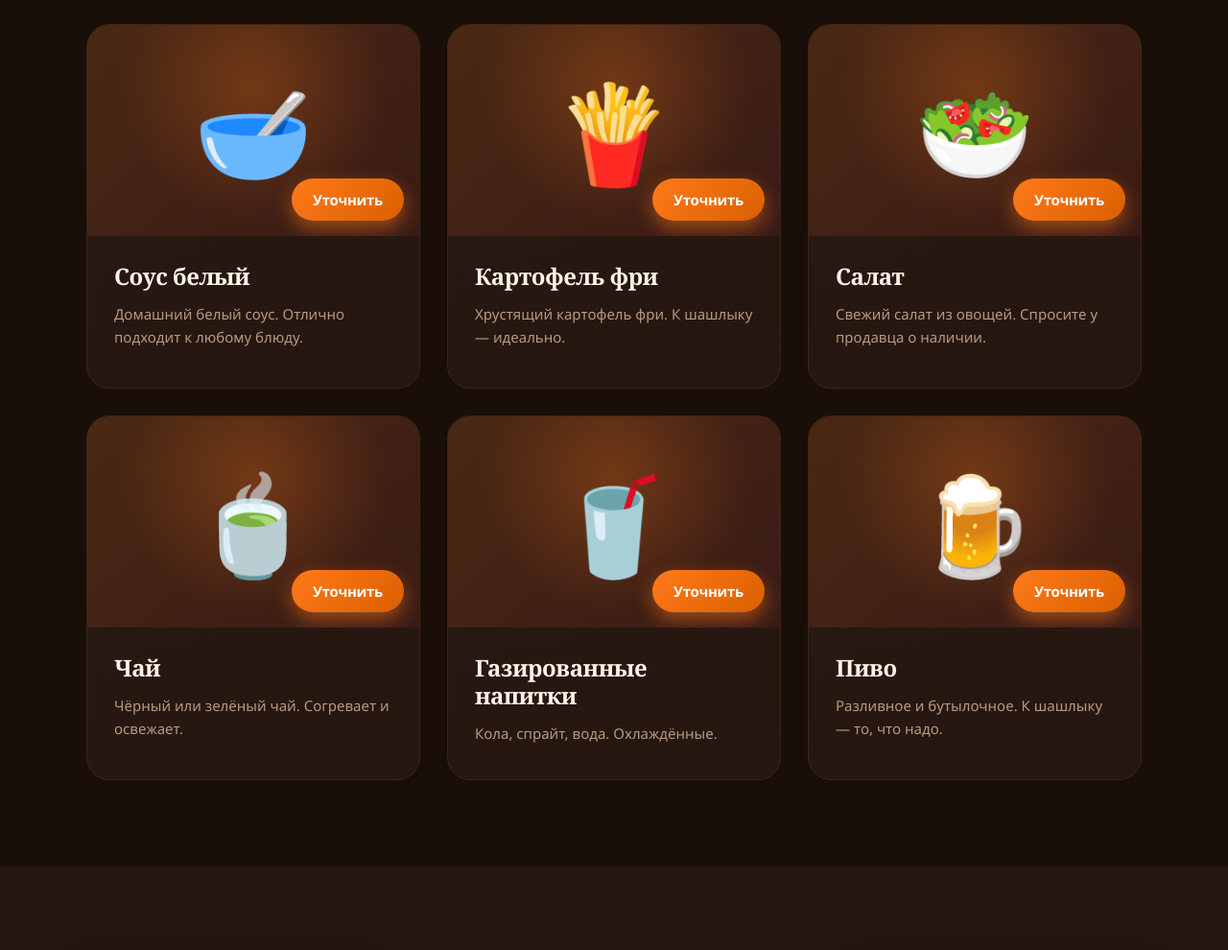
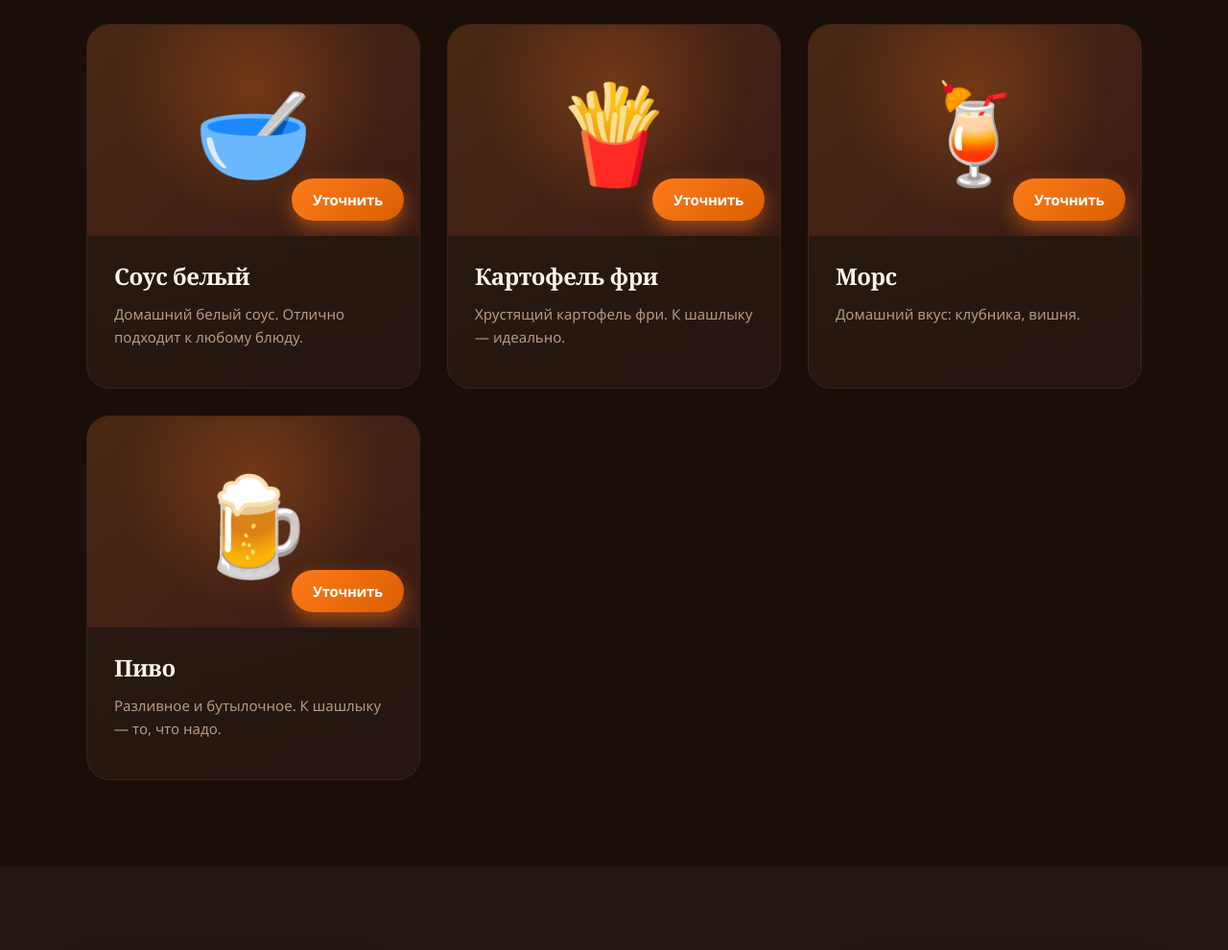
Before and after one commit to leskasaitru-cmyk/kebab, a plain HTML site: page index.html in a window 1280 px wide. Shown: the part 2309-3299 px from the top of the page at 96% size. Drawn offline with Linux system fonts and the light colour scheme.

Commit message:
Update index.html

```diff
--- a/index.html
+++ b/index.html
@@ -616,7 +616,7 @@
 
       <div class="dish">
         <div class="dish-photo">
-          <div class="icon">🥩</div>
+          <div class="icon">🐟</div>
           <a href="#booking" class="dish-cta">Уточнить</a>
         </div>
         <div class="dish-body">
@@ -632,13 +632,13 @@
         </div>
         <div class="dish-body">
           <div class="dish-name">Бургер</div>
-          <p class="dish-desc">Фирменный бургер с котлетой и свежими овощами.</p>
+          <p class="dish-desc">Фирменный бургер с сочной котлетой и свежими овощами.</p>
         </div>
       </div>
 
       <div class="dish">
         <div class="dish-photo">
-          <div class="icon">🌭</div>
+          <div class="icon">🍡</div>
           <a href="#booking" class="dish-cta">Уточнить</a>
         </div>
         <div class="dish-body">
@@ -660,7 +660,7 @@
 
       <div class="dish">
         <div class="dish-photo">
-          <div class="icon">🍄</div>
+          <div class="icon">🍄‍🟫</div>
           <a href="#booking" class="dish-cta">Уточнить</a>
         </div>
         <div class="dish-body">
@@ -715,34 +715,12 @@
 
       <div class="dish">
         <div class="dish-photo">
-          <div class="icon">🥗</div>
+          <div class="icon">🍹</div>
           <a href="#booking" class="dish-cta">Уточнить</a>
         </div>
         <div class="dish-body">
-          <div class="dish-name">Салат</div>
-          <p class="dish-desc">Свежий салат из овощей. Спросите у продавца о наличии.</p>
-        </div>
-      </div>
-
-      <div class="dish">
-        <div class="dish-photo">
-          <div class="icon">🍵</div>
-          <a href="#booking" class="dish-cta">Уточнить</a>
-        </div>
-        <div class="dish-body">
-          <div class="dish-name">Чай</div>
-          <p class="dish-desc">Чёрный или зелёный чай. Согревает и освежает.</p>
-        </div>
-      </div>
-
-      <div class="dish">
-        <div class="dish-photo">
-          <div class="icon">🥤</div>
-          <a href="#booking" class="dish-cta">Уточнить</a>
-        </div>
-        <div class="dish-body">
-          <div class="dish-name">Газированные напитки</div>
-          <p class="dish-desc">Кола, спрайт, вода. Охлаждённые.</p>
+          <div class="dish-name">Морс</div>
+          <p class="dish-desc">Домашний вкус: клубника, вишня.</p>
         </div>
       </div>
 
@@ -837,7 +815,7 @@
         <div class="note">Заказ и доставка</div>
       </div>
 
-      <a href="https://vk.com/shashlychnaya_olenegorsk" target="_blank" rel="noopener" class="contact-card">
+      <a href="https://vk.ru/shashlichnaya_olenegorsk" target="_blank" rel="noopener" class="contact-card">
         <span class="contact-icon">🔵</span>
         <h3>ВКонтакте</h3>
         <div class="value">Мы в ВК</div>
```
